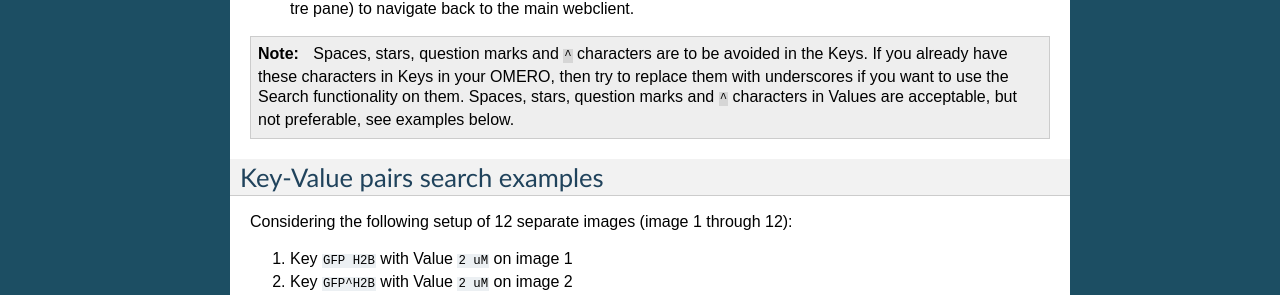
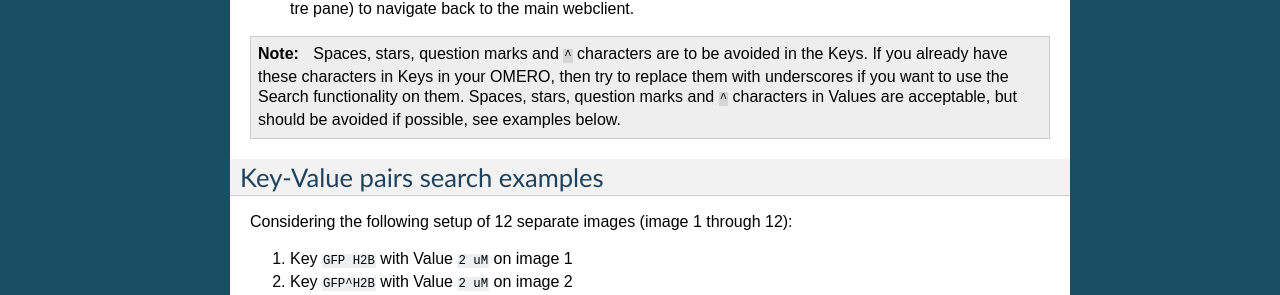
Before and after one commit to ome/omero-guide-introduction, a Sphinx documentation site: the page built from docs/search-omero.rst, in a window 1280 px wide. Shown: the part 1155-1450 px from the top of the page. Built offline with Sphinx 7.4.7, drawn with Linux system fonts in a browser that asks for light colours.

Commit message:
Update docs/search-omero.rst
Co-authored-by: jean-marie burel <j.burel@dundee.ac.uk>

```diff
--- a/docs/search-omero.rst
+++ b/docs/search-omero.rst
@@ -72,7 +72,7 @@ Step-by-Step
     then try to replace them with underscores if you want to
     use the Search functionality on them.
     Spaces, stars, question marks and ``^`` characters in Values
-    are acceptable, but not preferable, see examples below.
+    are acceptable, but should be avoided if possible, see examples below.
 
 Key-Value pairs search examples
 -------------------------------
```
